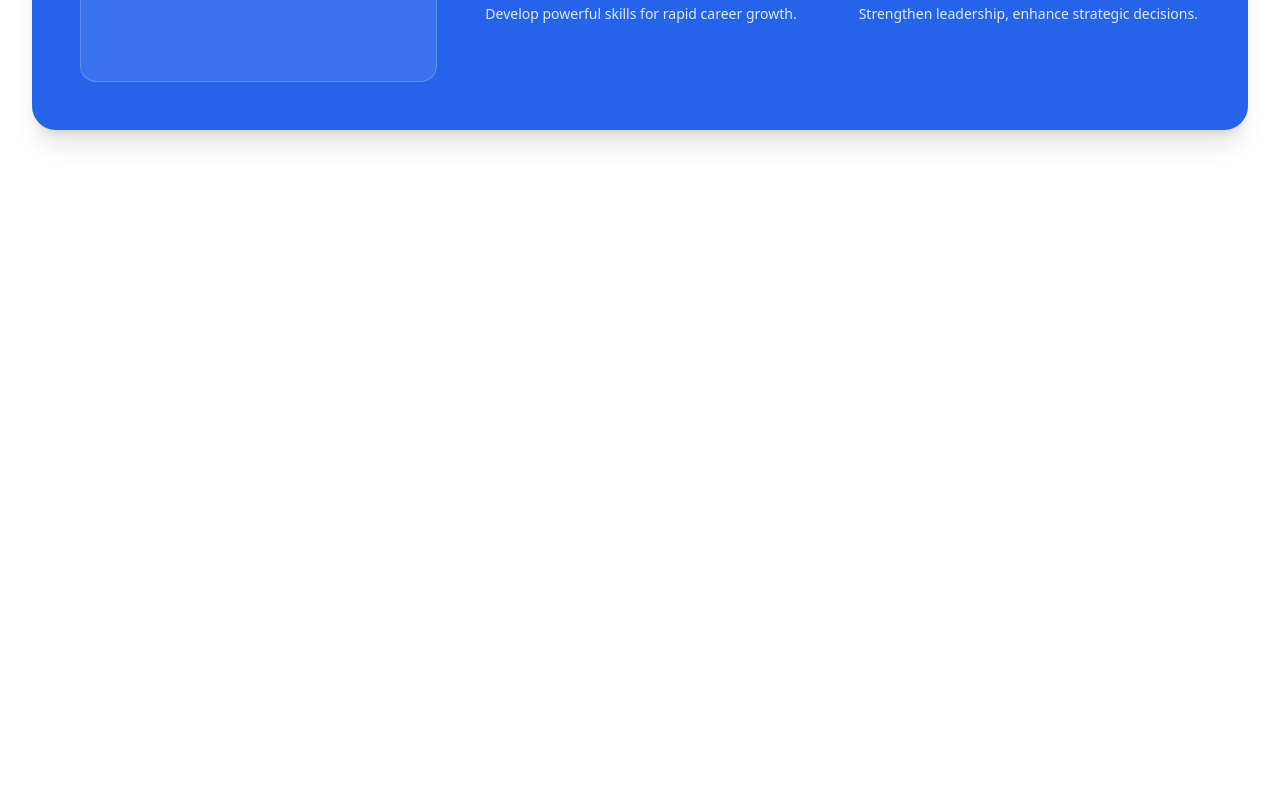
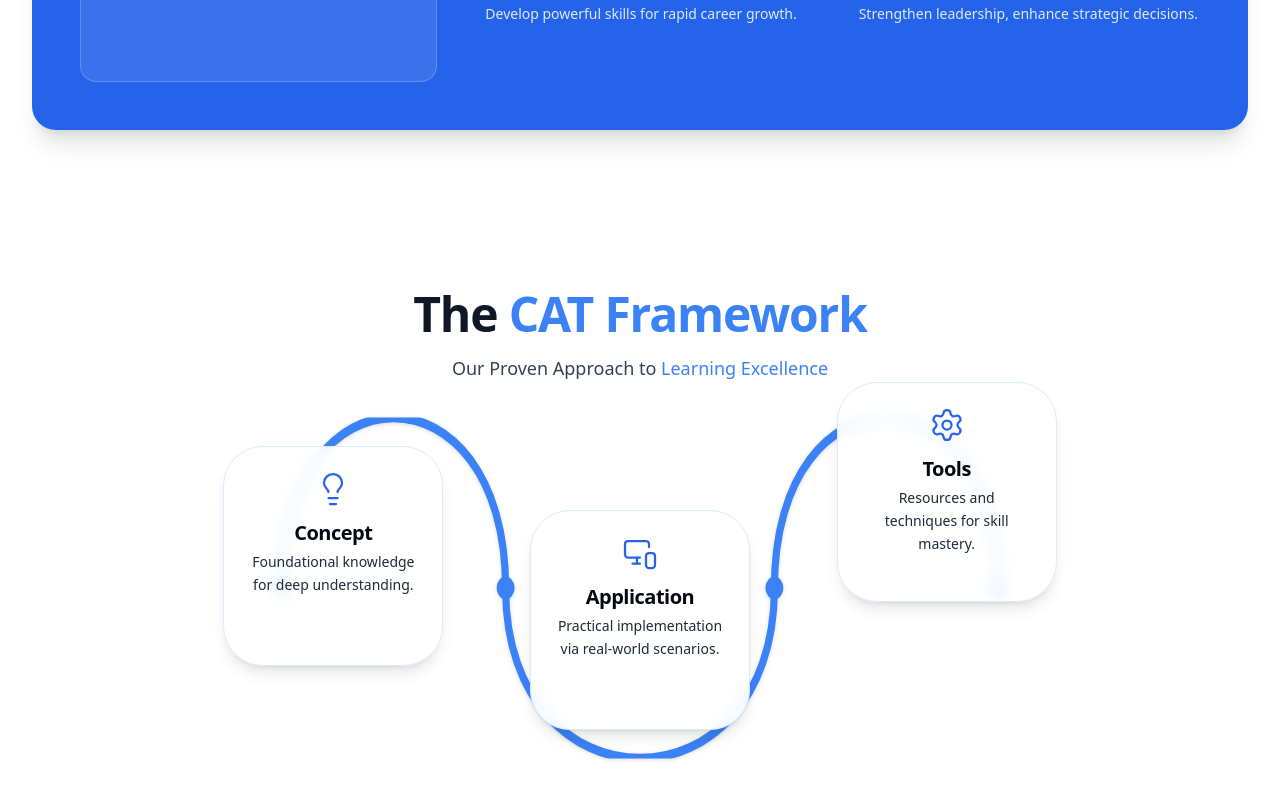
Before and after one commit to RynThakur/Accredian-clone, a Next.js app: page / in a window 1280 px wide. Shown: the part 3974-4774 px from the top of the page. Before the commit the page ends 4184 px from the top, so only its background shows below. Built offline with nearby package versions, Linux system fonts and the light colour scheme.

Commit message:
add cat section to main

```diff
--- a/app/page.tsx
+++ b/app/page.tsx
@@ -3,6 +3,7 @@ import Hero from "@/components/sections/Hero";
 import Stats from "@/components/sections/Stats";
 import Clients from "@/components/sections/Clients";
 import AccredianEdge from "@/components/sections/AccredianEdge";
+import CatFramework from "@/components/sections/CatFramework";
 
 export default function Home(){
   return(
@@ -13,6 +14,7 @@ export default function Home(){
         <Stats />
         <Clients />
         <AccredianEdge />
+        <CatFramework />
       </main>
     </div>
   );
--- /dev/null
+++ b/components/sections/CatFramework.tsx
@@ -0,0 +1,65 @@
+import { Lightbulb, MonitorSmartphone, Settings } from "lucide-react";
+export default function CatFramework() {
+  return (
+    <section id="cat" className="py-20 bg-white overflow-hidden">
+      <div className="max-w-7xl mx-auto px-4 sm:px-6 lg:px-8">
+        <div className="text-center mb-16">
+          <h2 className="text-3xl md:text-4xl lg:text-5xl font-bold text-gray-900 mb-4 tracking-tight">
+            The <span className="text-blue-500">CAT Framework</span>
+          </h2>
+          <p className="text-base md:text-lg text-gray-700 font-medium">
+            Our Proven Approach to <span className="text-blue-500">Learning Excellence</span>
+          </p>
+        </div>
+        <div className="relative max-w-4xl mx-auto">
+          <div className="hidden md:block absolute top-1/2 left-0 w-full h-[120%] -translate-y-1/2 pointer-events-none z-0">
+            <svg viewBox="0 0 1000 300" className="w-full h-full text-blue-500 drop-shadow-sm" preserveAspectRatio="none">
+              <path
+                d="M 100,150 C 100,-50 350,-50 350,150 C 350,350 650,350 650,150 C 650,-50 900,-50 900,150"
+                fill="none"
+                stroke="currentColor"
+                strokeWidth="8"
+                strokeLinecap="round"
+              />
+              <circle cx="100" cy="150" r="10" fill="currentColor" />
+              <circle cx="350" cy="150" r="10" fill="currentColor" />
+              <circle cx="650" cy="150" r="10" fill="currentColor" />
+              <circle cx="900" cy="150" r="10" fill="currentColor" />
+            </svg>
+          </div>
+          <div className="grid grid-cols-1 md:grid-cols-3 gap-8 md:gap-6 relative z-10 max-w-xs md:max-w-none mx-auto">
+            <div className="flex flex-col items-center text-center bg-white/90 backdrop-blur-sm p-6 rounded-[40px] border-2 md:border border-blue-100 shadow-lg md:w-[220px] md:h-[220px] mx-auto group hover:-translate-y-2 transition-transform duration-300">
+              <div className="text-blue-600 mb-3 group-hover:scale-110 transition-transform">
+                <Lightbulb size={36} strokeWidth={1.5} />
+              </div>
+              <h3 className="text-xl font-extrabold text-gray-950 mb-1 tracking-tight">Concept</h3>
+              <p className="text-sm text-gray-800 leading-relaxed font-medium">
+                Foundational knowledge for deep understanding.
+              </p>
+            </div>
+            <div className="flex flex-col items-center text-center bg-white/90 backdrop-blur-sm p-6 rounded-[40px] border-2 md:border border-blue-100 shadow-lg md:w-[220px] md:h-[220px] mx-auto mt-0 md:mt-16 group hover:-translate-y-2 transition-transform duration-300">
+              <div className="text-blue-600 mb-3 group-hover:scale-110 transition-transform">
+                <MonitorSmartphone size={36} strokeWidth={1.5} />
+              </div>
+              <h3 className="text-xl font-extrabold text-gray-950 mb-1 tracking-tight">Application</h3>
+              <p className="text-sm text-gray-800 leading-relaxed font-medium">
+                Practical implementation via real-world scenarios.
+              </p>
+            </div>
+            <div className="flex flex-col items-center text-center bg-white/90 backdrop-blur-sm p-6 rounded-[40px] border-2 md:border border-blue-100 shadow-lg md:w-[220px] md:h-[220px] mx-auto mt-0 md:-mt-16 group hover:-translate-y-2 transition-transform duration-300">
+              <div className="text-blue-600 mb-3 group-hover:scale-110 transition-transform">
+                <Settings size={36} strokeWidth={1.5} />
+              </div>
+              <h3 className="text-xl font-extrabold text-gray-950 mb-1 tracking-tight">Tools</h3>
+              <p className="text-sm text-gray-800 leading-relaxed font-medium">
+                Resources and techniques for skill mastery.
+              </p>
+            </div>
+
+          </div>
+        </div>
+
+      </div>
+    </section>
+  );
+}
```
